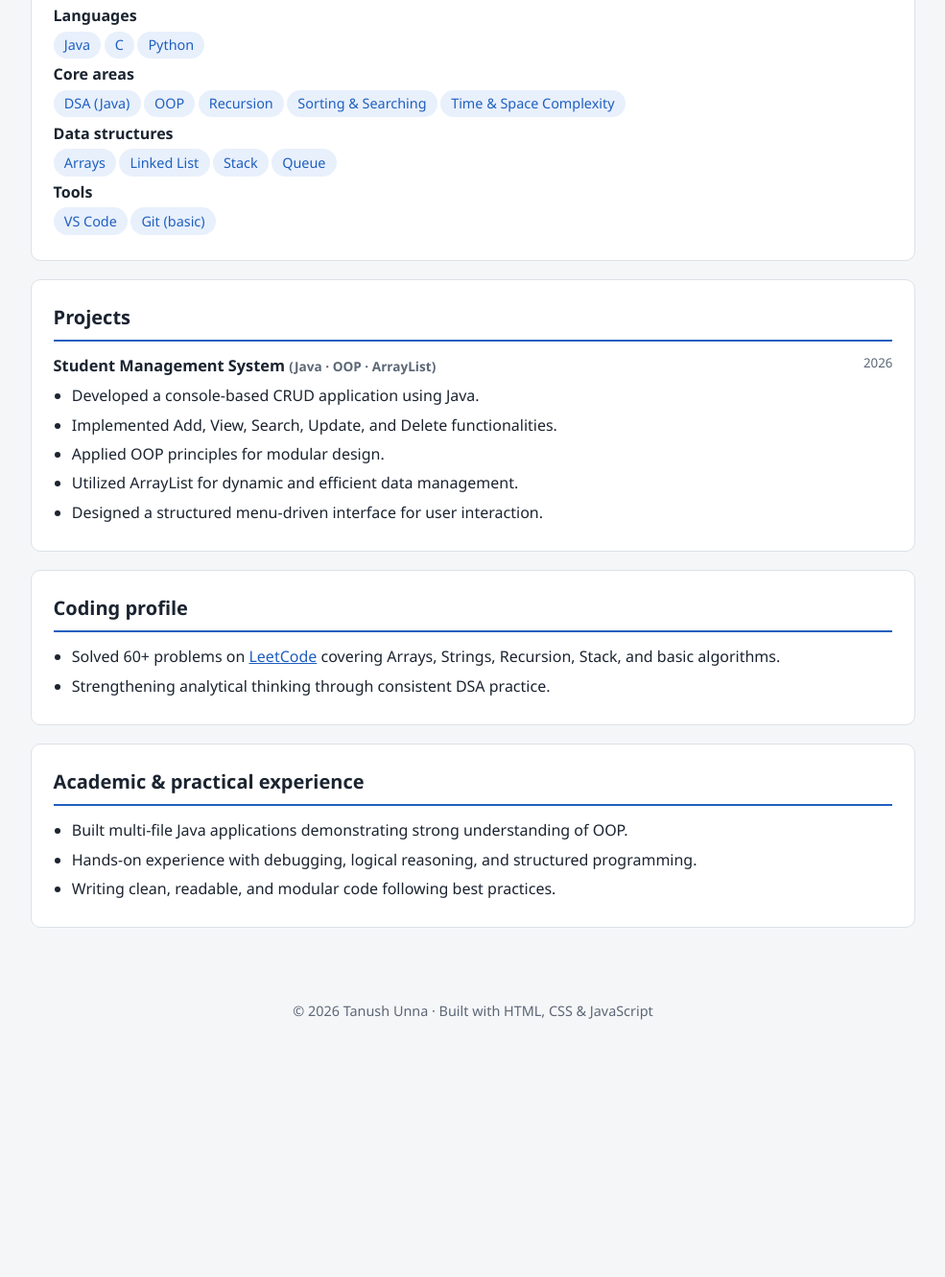
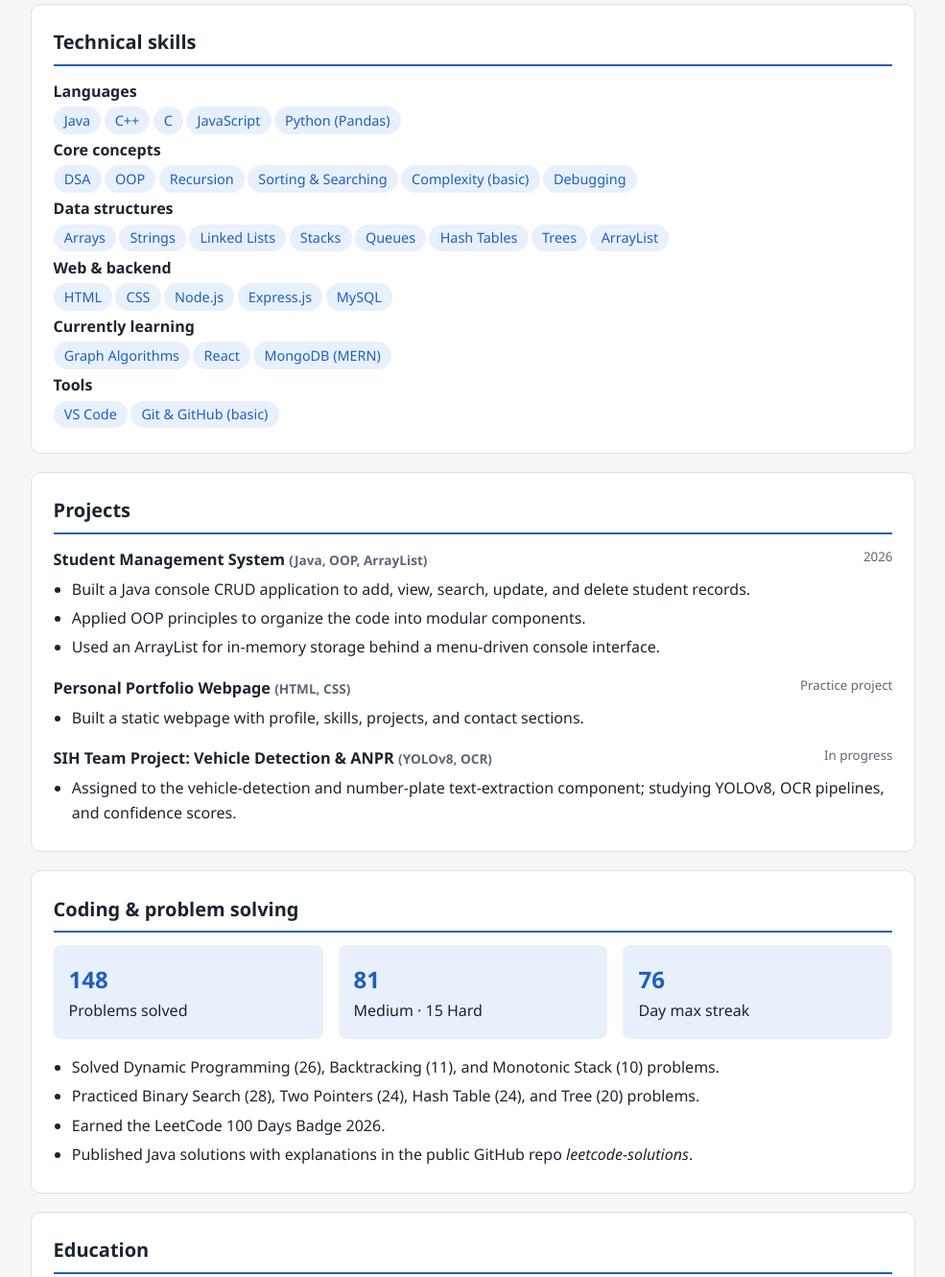
Before and after one commit to Tanush649345/resume-biodata-website, a plain HTML site: page resume.html in a window 1280 px wide. Shown: the part 444-1775 px from the top of the page at 96% size, without its empty margins (147-1132 px from the left). Before the commit the page ends 1534 px from the top, so only its background shows below. Drawn offline with Linux system fonts and the light colour scheme.

Commit message:
Add files via upload

```diff
--- a/resume.html
+++ b/resume.html
@@ -6,44 +6,59 @@
 </head>
 <body><main>
   <div class="row"><h1>Resume</h1><div><button data-print>Download / Print PDF</button></div></div>
-  <p class="lead">Angondhalli, Karnataka · +91-9492022624 · tanush.unna649345@email.com</p>
+  <p class="lead">Bengaluru, Karnataka, India · +91-9492022624 · tanush.unna649345@email.com<br>
+    <a href="https://linkedin.com/in/tanushunna" target="_blank">LinkedIn</a> ·
+    <a href="https://leetcode.com/u/Tanushunna" target="_blank">LeetCode</a> ·
+    <a href="https://github.com/Tanush649345" target="_blank">GitHub</a></p>
 
-  <section class="card"><h2>Education</h2>
-    <div class="row"><h3>Bachelor of Engineering (B.E.), Computer Science and Engineering</h3><small>2024 – 2028</small></div>
-    <p>RV Institute of Technology and Management — currently in 4th semester</p>
+  <section class="card"><h2>Summary</h2>
+    <p>Computer Science undergraduate with a Java and OOP foundation, 148 LeetCode problems solved (81 Medium, 15 Hard), and a hands-on Java CRUD project. Familiar with HTML, CSS, JavaScript, Node.js, Express.js, and MySQL for web development. Seeking a Software Engineer Internship to build and debug features while learning from an engineering team.</p>
   </section>
 
   <section class="card"><h2>Technical skills</h2>
-    <p><b>Languages</b></p><div class="chips"><span>Java</span><span>C</span><span>Python</span></div>
-    <p><b>Core areas</b></p><div class="chips"><span>DSA (Java)</span><span>OOP</span><span>Recursion</span><span>Sorting &amp; Searching</span><span>Time &amp; Space Complexity</span></div>
-    <p><b>Data structures</b></p><div class="chips"><span>Arrays</span><span>Linked List</span><span>Stack</span><span>Queue</span></div>
-    <p><b>Tools</b></p><div class="chips"><span>VS Code</span><span>Git (basic)</span></div>
+    <p><b>Languages</b></p><div class="chips"><span>Java</span><span>C++</span><span>C</span><span>JavaScript</span><span>Python (Pandas)</span></div>
+    <p><b>Core concepts</b></p><div class="chips"><span>DSA</span><span>OOP</span><span>Recursion</span><span>Sorting &amp; Searching</span><span>Complexity (basic)</span><span>Debugging</span></div>
+    <p><b>Data structures</b></p><div class="chips"><span>Arrays</span><span>Strings</span><span>Linked Lists</span><span>Stacks</span><span>Queues</span><span>Hash Tables</span><span>Trees</span><span>ArrayList</span></div>
+    <p><b>Web &amp; backend</b></p><div class="chips"><span>HTML</span><span>CSS</span><span>Node.js</span><span>Express.js</span><span>MySQL</span></div>
+    <p><b>Currently learning</b></p><div class="chips"><span>Graph Algorithms</span><span>React</span><span>MongoDB (MERN)</span></div>
+    <p><b>Tools</b></p><div class="chips"><span>VS Code</span><span>Git &amp; GitHub (basic)</span></div>
   </section>
 
   <section class="card"><h2>Projects</h2>
-    <div class="row"><h3>Student Management System <small>(Java · OOP · ArrayList)</small></h3><small>2026</small></div>
+    <div class="row"><h3>Student Management System <small>(Java, OOP, ArrayList)</small></h3><small>2026</small></div>
     <ul>
-      <li>Developed a console-based CRUD application using Java.</li>
-      <li>Implemented Add, View, Search, Update, and Delete functionalities.</li>
-      <li>Applied OOP principles for modular design.</li>
-      <li>Utilized ArrayList for dynamic and efficient data management.</li>
-      <li>Designed a structured menu-driven interface for user interaction.</li>
+      <li>Built a Java console CRUD application to add, view, search, update, and delete student records.</li>
+      <li>Applied OOP principles to organize the code into modular components.</li>
+      <li>Used an ArrayList for in-memory storage behind a menu-driven console interface.</li>
+    </ul>
+    <div class="row" style="margin-top:1rem"><h3>Personal Portfolio Webpage <small>(HTML, CSS)</small></h3><small>Practice project</small></div>
+    <ul><li>Built a static webpage with profile, skills, projects, and contact sections.</li></ul>
+    <div class="row" style="margin-top:1rem"><h3>SIH Team Project: Vehicle Detection &amp; ANPR <small>(YOLOv8, OCR)</small></h3><small>In progress</small></div>
+    <ul><li>Assigned to the vehicle-detection and number-plate text-extraction component; studying YOLOv8, OCR pipelines, and confidence scores.</li></ul>
+  </section>
+
+  <section class="card"><h2>Coding &amp; problem solving</h2>
+    <div class="grid" style="margin-bottom:1rem">
+      <div class="stat"><b>148</b>Problems solved</div>
+      <div class="stat"><b>81</b>Medium · 15 Hard</div>
+      <div class="stat"><b>76</b>Day max streak</div>
+    </div>
+    <ul>
+      <li>Solved Dynamic Programming (26), Backtracking (11), and Monotonic Stack (10) problems.</li>
+      <li>Practiced Binary Search (28), Two Pointers (24), Hash Table (24), and Tree (20) problems.</li>
+      <li>Earned the LeetCode 100 Days Badge 2026.</li>
+      <li>Published Java solutions with explanations in the public GitHub repo <i>leetcode-solutions</i>.</li>
     </ul>
   </section>
 
-  <section class="card"><h2>Coding profile</h2>
-    <ul>
-      <li>Solved 60+ problems on <a href="https://leetcode.com/Tanushunna" target="_blank">LeetCode</a> covering Arrays, Strings, Recursion, Stack, and basic algorithms.</li>
-      <li>Strengthening analytical thinking through consistent DSA practice.</li>
-    </ul>
+  <section class="card"><h2>Education</h2>
+    <div class="row"><h3>Bachelor of Engineering (B.E.), Computer Science and Engineering</h3><small>2024 – 2028 (Expected)</small></div>
+    <p>RV Institute of Technology and Management (RVITM), Bengaluru</p>
   </section>
 
-  <section class="card"><h2>Academic &amp; practical experience</h2>
-    <ul>
-      <li>Built multi-file Java applications demonstrating strong understanding of OOP.</li>
-      <li>Hands-on experience with debugging, logical reasoning, and structured programming.</li>
-      <li>Writing clean, readable, and modular code following best practices.</li>
-    </ul>
+  <section class="card"><h2>Training</h2>
+    <div class="row"><h3>Sigma 6.0 Web Development Course | Apna College</h3><small>In progress</small></div>
+    <ul><li>Learning frontend fundamentals; practiced HTML and CSS by building static webpages.</li></ul>
   </section>
 </main><script src="script.js"></script></body>
 </html>
```
